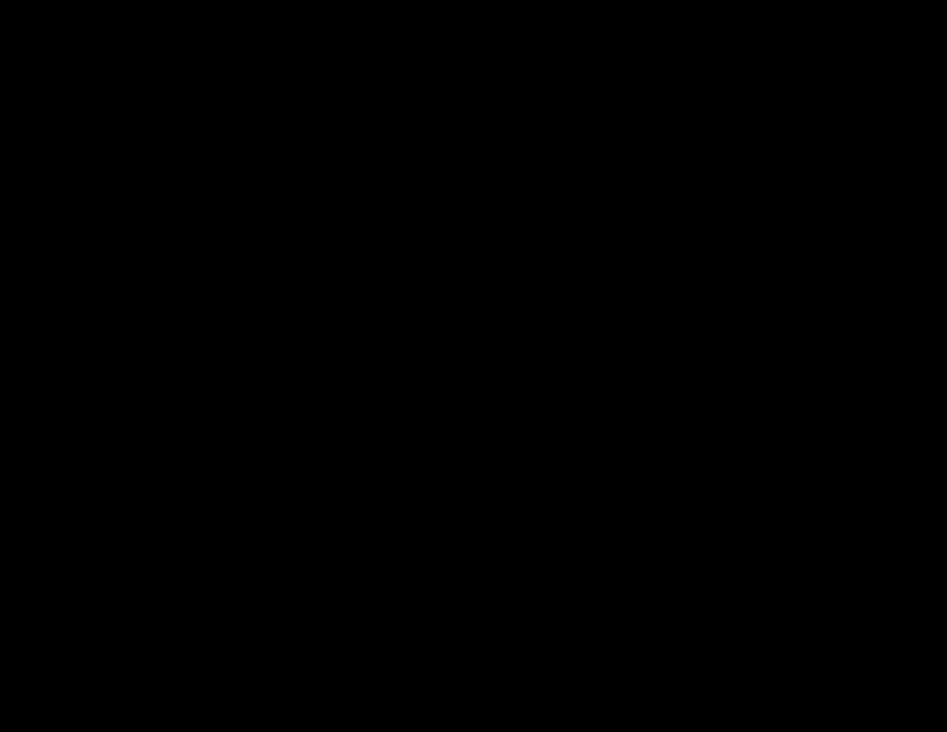
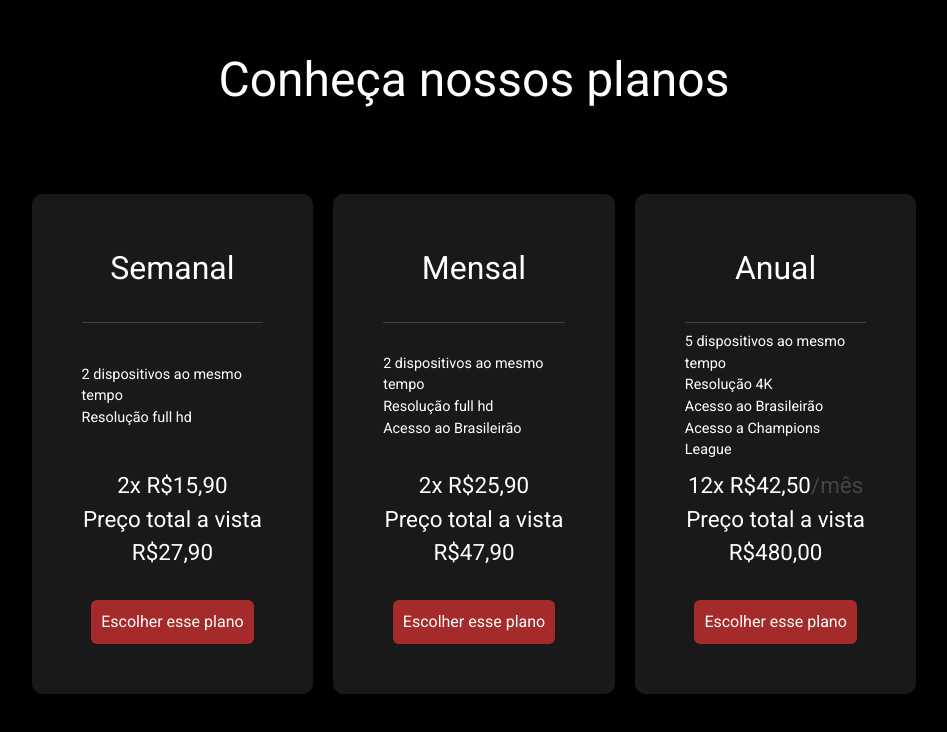
Before and after one commit to Diogomc/KeplerPlay, a Next.js app: page / in a window 1280 px wide. Shown: the part 1068-1800 px from the top of the page, without its empty margins (166-1113 px from the left). Before the commit the page ends 984 px from the top, so only its background shows below. Built offline with nearby package versions, Linux system fonts and the light colour scheme; no server answers; a web font is replaced by a local one.

Commit message:
plans area added, and mobile created

```diff
--- a/src/app/page.tsx
+++ b/src/app/page.tsx
@@ -3,13 +3,14 @@
 import { Home } from "@/components/home/Home";
 import { Nav } from "@/components/nav/Nav";
 import { Main } from "@/components/main/Main";
+import { Plans } from "@/components/plans/Plans";
 
 export default function Page() {
   return (
     <div>
       <Nav />
       <Main />
-
+     <Plans/>
       <Home />
 
     </div>
--- a/src/components/plans/Plans.tsx
+++ b/src/components/plans/Plans.tsx
@@ -2,7 +2,58 @@ import '@/components/plans/plans.css';
 export const Plans = () => {
     return (
         <div className="container-plans">
-            <h1 >Conheça nossos planos</h1>
+            <h2 className='text-5xl p-20 text-center'>Conheça nossos planos</h2>
+            <div className="plans-list">
+
+                <div className='plans-cards'>
+                    <h2 className='title-plan-card'>Semanal</h2>
+                    <div className="benefits">
+                        <p className='benefits-text'>2 dispositivos ao mesmo tempo</p>
+                        <p className='benefits-text'>Resolução full hd</p>
+                    </div>
+                    <div className="price">
+                        <p className='price-text'>2x R$15,90</p>
+                        <p className='price-text'>Preço total a vista R$27,90</p>
+                        <div className="flex justify-center">
+                            <button className="btn-plan"><a href="#">Escolher esse plano</a></button>
+                        </div>
+                    </div>
+                </div>
+
+                <div className='plans-cards'>
+                    <h2 className='title-plan-card'>Mensal</h2>
+                    <div className="benefits">
+                        <p className='benefits-text'>2 dispositivos ao mesmo tempo</p>
+                        <p className='benefits-text'>Resolução full hd</p>
+                        <p className='benefits-text'>Acesso ao Brasileirão</p>
+                    </div>
+                    <div className="price">
+                        <p className='price-text'>2x R$25,90</p>
+                        <p className='price-text'>Preço total a vista R$47,90</p>
+                        <div className="flex justify-center">
+                            <button className="btn-plan"><a href="#">Escolher esse plano</a></button>
+                        </div>
+                    </div>
+                </div>
+
+                <div className='plans-cards'>
+
+                    <h2 className='title-plan-card'>Anual</h2>
+                    <div className="benefits">
+                        <p className='benefits-text'>5 dispositivos ao mesmo tempo</p>
+                        <p className='benefits-text'>Resolução 4K</p>
+                        <p className='benefits-text'>Acesso ao Brasileirão</p>
+                        <p className='benefits-text'>Acesso a Champions League</p>
+                    </div>
+                    <div className="price">
+                        <p className='price-text'>12x R$42,50<span className='month'>/mês</span></p>
+                        <p className='price-text'>Preço total a vista R$480,00</p>
+                        <div className="flex justify-center">
+                            <button className="btn-plan"><a href="#">Escolher esse plano</a></button>
+                        </div>
+                    </div>
+                </div>
+            </div>
         </div>
     )
 }
--- a/src/components/plans/plans.css
+++ b/src/components/plans/plans.css
@@ -0,0 +1,56 @@
+.container-plans{
+    margin: 100px 0 130px 0;
+}
+.plans-list{
+    display: flex;
+    justify-content: center;
+}
+.plans-cards{
+    background-color: #191919;
+    margin: 10px;
+    height: 500px;
+    width: 22%;
+    display: flex;
+    flex-direction: column;
+    justify-content: space-between;
+    padding: 50px;
+    border-radius: 10px;
+}
+.title-plan-card{
+    font-size: 2rem;
+    border-bottom: 1px solid #414141;
+    padding-bottom: 30px;
+    text-align: center;
+    width: 100%;
+}
+.btn-plan{
+    background-color: brown;
+    padding: 10px;
+    border-radius: 6px;
+    margin-top: 30px;
+}
+.btn-plan:hover{
+    background-color: #ccc;
+    color: #191919;
+    border: brown;
+    transition: 0.9s;
+}
+.benefits-text{
+    font-size: 0.9rem;
+}
+.price-text{
+    font-size: 1.4rem;
+    text-align: center;
+}
+.month{
+    color: #454545;
+}
+
+@media screen and (max-width: 480px) {
+    .plans-list{
+        flex-direction: column;
+    }
+    .plans-cards{
+        width: 100%;
+    }
+}
```
